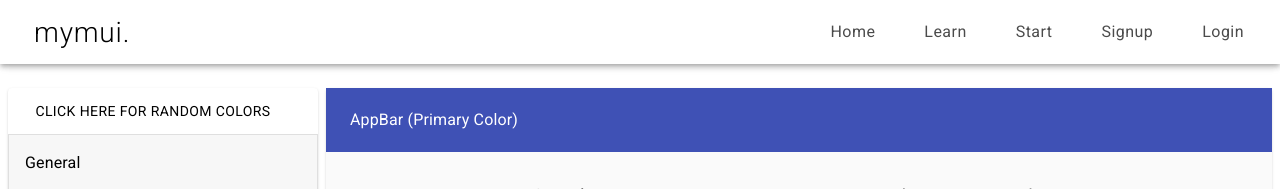
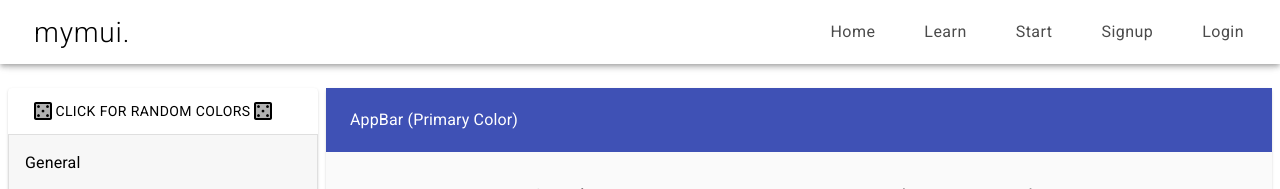
Before and after one commit to mui-toolkit/mui-toolkit, a React (Create React App) app: page /design in a window 1280 px wide. Shown: the top 189 px of the page. Built offline with nearby package versions, Linux system fonts and the light colour scheme; no server answers.

Commit message:
cleaned up ColorGenerator, added dice icon

```diff
--- a/src/components/build/ColorGenerator.js
+++ b/src/components/build/ColorGenerator.js
@@ -1,6 +1,8 @@
 import React from 'react';
 import { Button } from '@material-ui/core';
 import { makeStyles } from '@material-ui/core/styles';
+import CasinoTwoToneIcon from '@material-ui/icons/CasinoTwoTone';
+
 const XMLHttpRequest = require('xmlhttprequest').XMLHttpRequest;
 
 const useStyles = makeStyles(() => ({
@@ -71,7 +73,7 @@ export const ColorGenerator = (props) => {
 				}}
 				className={classes.button}
 			>
-				CLICK HERE FOR RANDOM COLORS
+				<CasinoTwoToneIcon /> CLICK FOR RANDOM COLORS <CasinoTwoToneIcon />
 			</Button>
 		</div>
 	);
```
